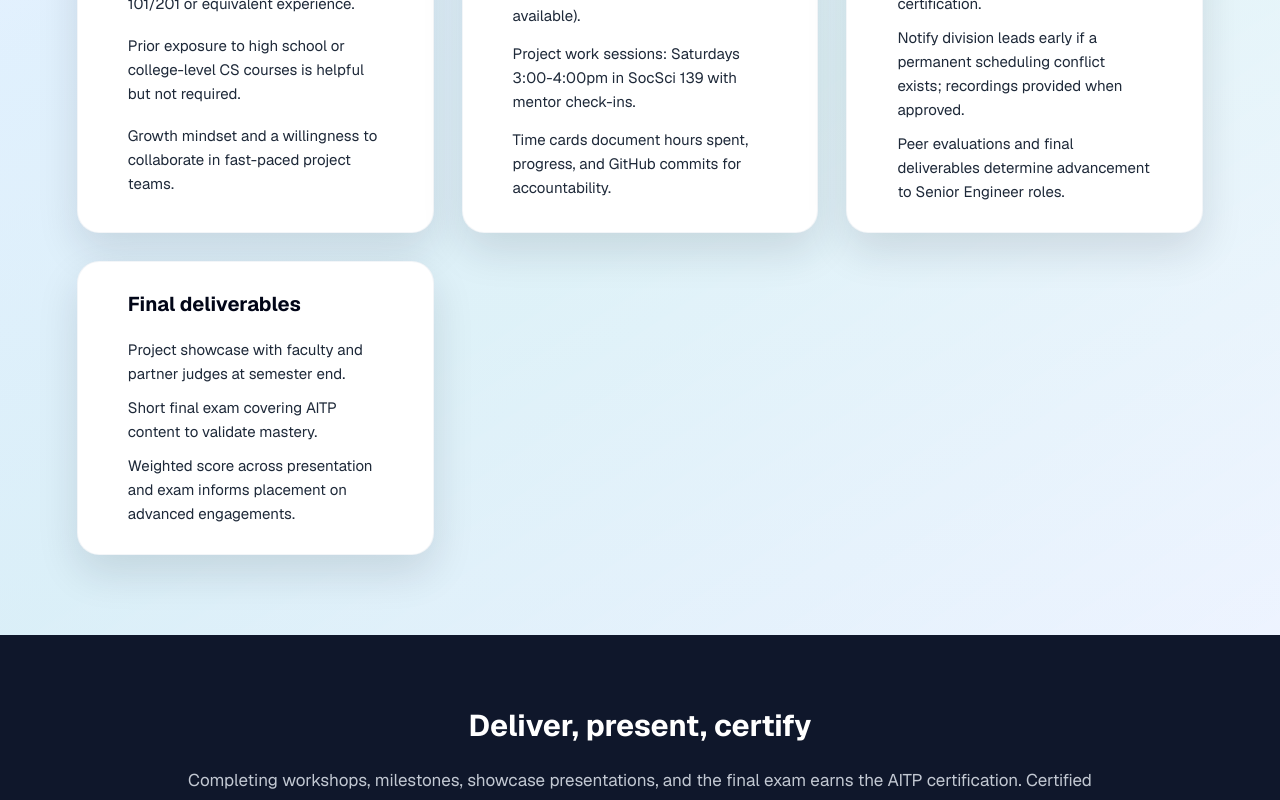
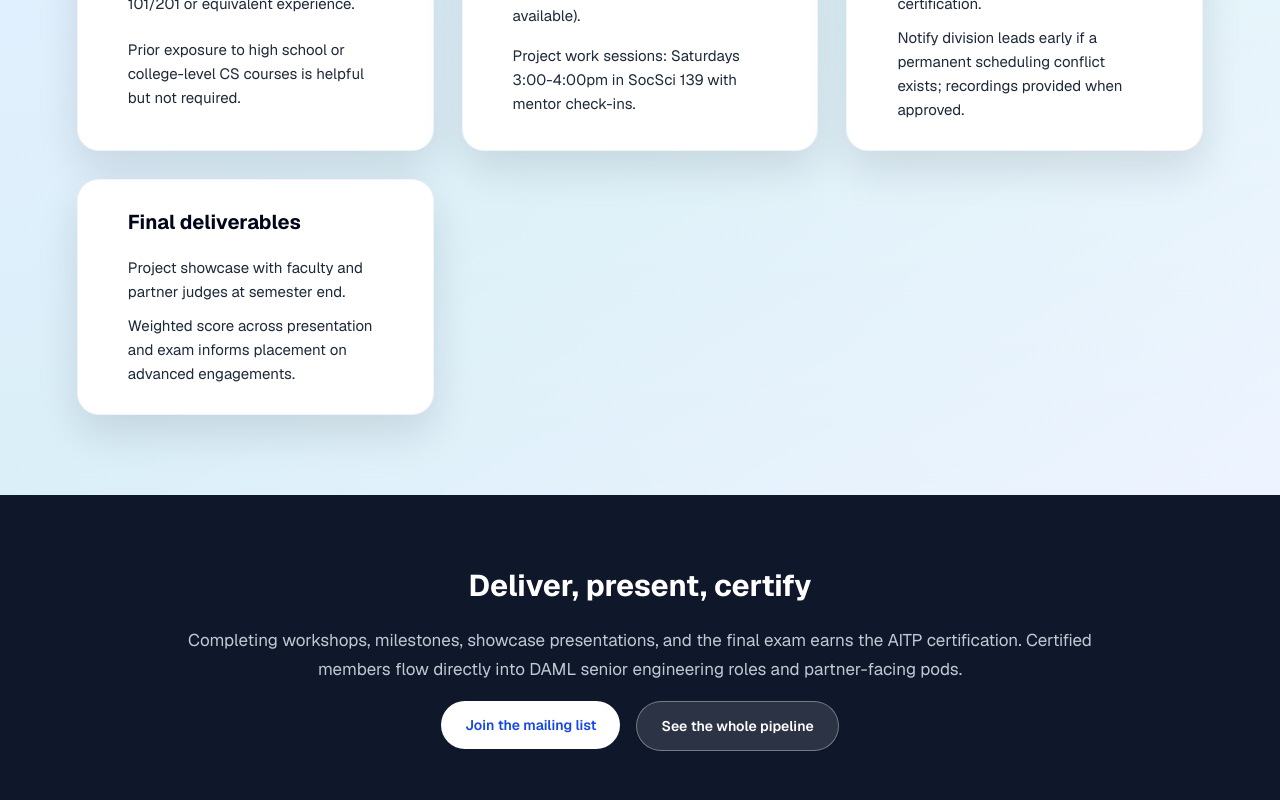
Before and after one commit to Duke-Applied-Machine-Learning/DAML, a Next.js app: page /education in a window 1280 px wide. Shown: the part 2780-3580 px from the top of the page. Built offline with nearby package versions, Linux system fonts and the light colour scheme.

Commit message:
last changes for now

```diff
--- a/app/education/page.tsx
+++ b/app/education/page.tsx
@@ -106,7 +106,6 @@ const logistics = [
     bullets: [
       "Comfort with Python from CS 101/201 or equivalent experience.",
       "Prior exposure to high school or college-level CS courses is helpful but not required.",
-      "Growth mindset and a willingness to collaborate in fast-paced project teams.",
     ],
   },
   {
@@ -114,7 +113,6 @@ const logistics = [
     bullets: [
       "Workshops: Saturdays 2:00-3:00pm in SocSci 139 (hybrid option available).",
       "Project work sessions: Saturdays 3:00-4:00pm in SocSci 139 with mentor check-ins.",
-      "Time cards document hours spent, progress, and GitHub commits for accountability.",
     ],
   },
   {
@@ -122,14 +120,12 @@ const logistics = [
     bullets: [
       "More than one unexcused workshop absence removes eligibility for certification.",
       "Notify division leads early if a permanent scheduling conflict exists; recordings provided when approved.",
-      "Peer evaluations and final deliverables determine advancement to Senior Engineer roles.",
     ],
   },
   {
     title: "Final deliverables",
     bullets: [
       "Project showcase with faculty and partner judges at semester end.",
-      "Short final exam covering AITP content to validate mastery.",
       "Weighted score across presentation and exam informs placement on advanced engagements.",
     ],
   },
@@ -287,7 +283,7 @@ export default function Education() {
           },
         }}
         secondaryButton={{
-          text: "See how training fuels R&D",
+          text: "See the whole pipeline",
           href: "/mission",
         }}
         backgroundColor="bg-slate-900"
--- a/app/students/page.tsx
+++ b/app/students/page.tsx
@@ -60,7 +60,7 @@ export default function Students() {
           href: "mailto:renzo.larrea@duke.edu",
         }}
         secondaryButton={{
-          text: "Explore consulting pods",
+          text: "Explore consulting",
           href: "mailto:mayur.sekhar@duke.edu",
         }}
         backgroundColor="bg-gradient-to-br from-[#040c24] to-[#0b2f5c]"
```
